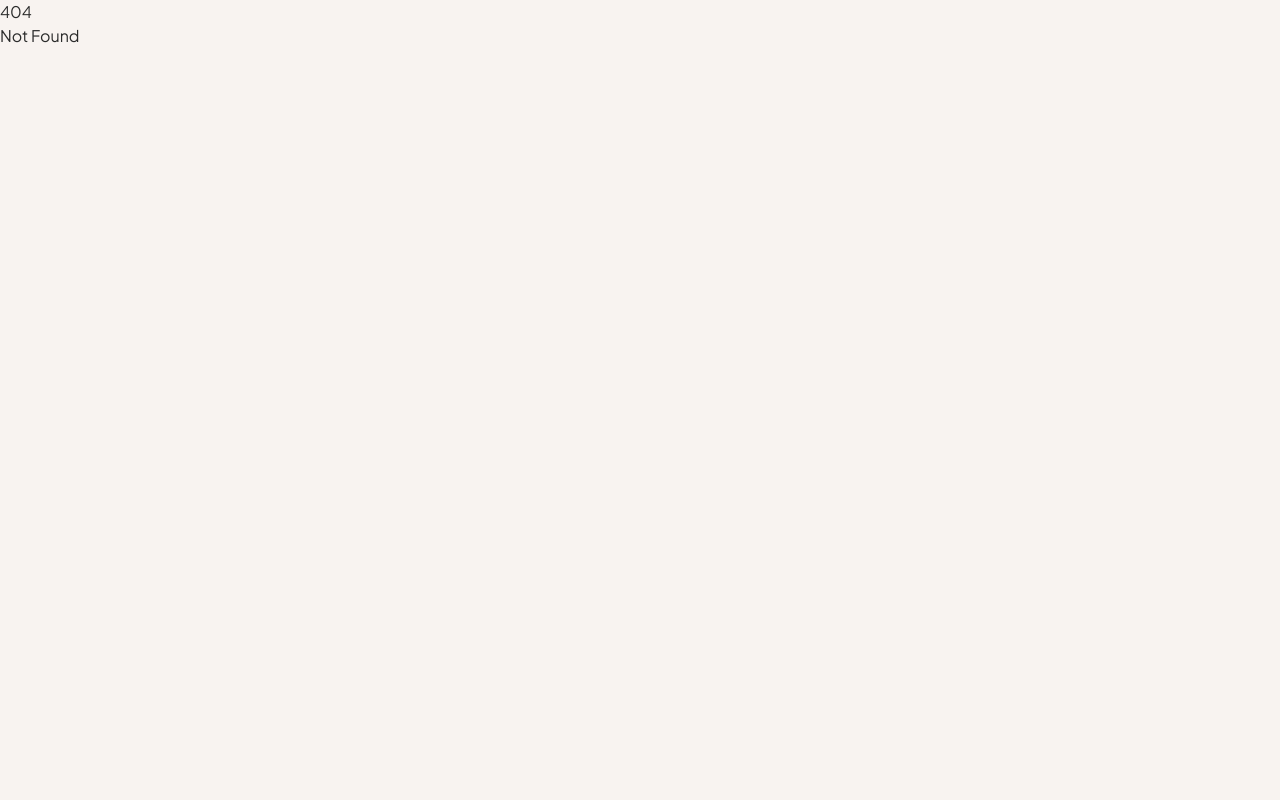
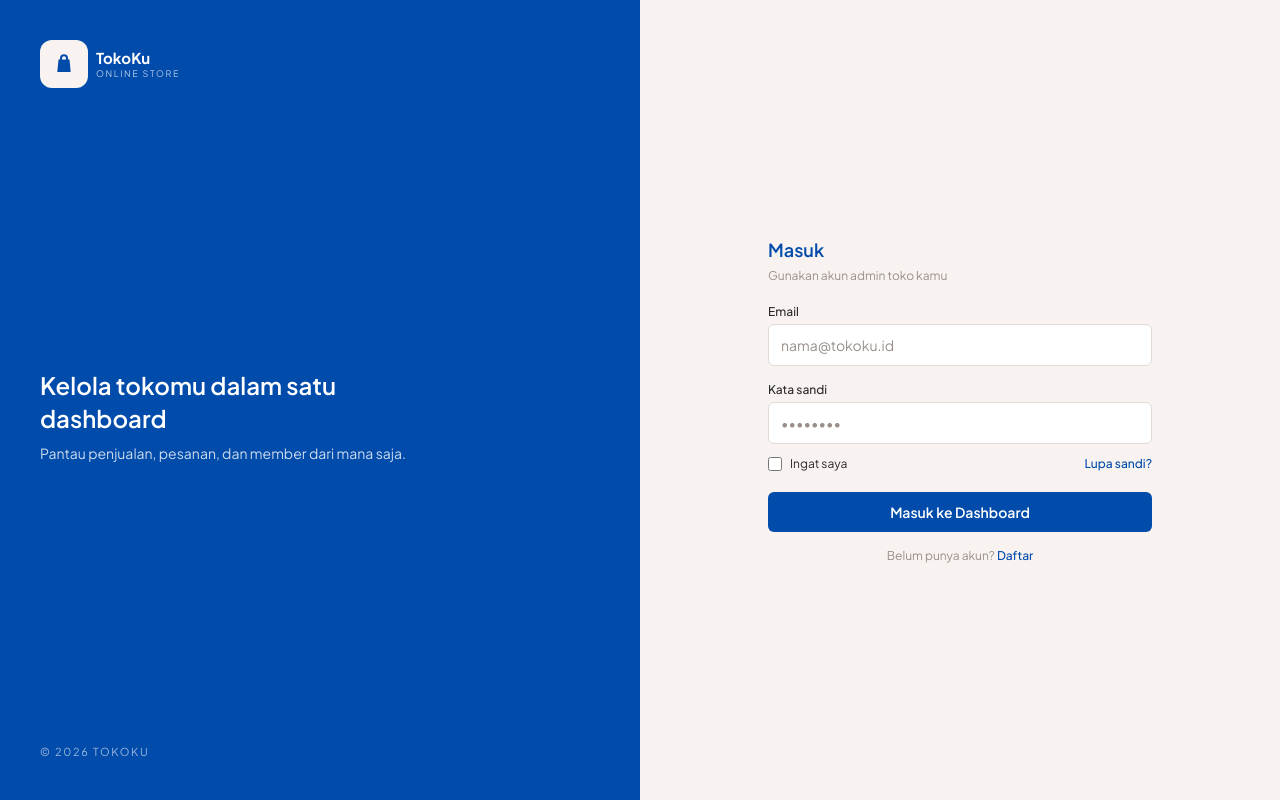
Before and after one commit to ronaldocristover/codebase-dashboard-flat, a SvelteKit app: page /login in a window 1280 px wide. Before the commit this address had no page. Built offline with nearby package versions, Linux system fonts and the light colour scheme.

Commit message:
feat: add login page with mock authentication

```diff
--- /dev/null
+++ b/src/routes/login/+page.svelte
@@ -0,0 +1,120 @@
+<script lang="ts">
+	import { goto } from '$app/navigation';
+	import { onMount } from 'svelte';
+	import { get } from 'svelte/store';
+	import { auth, login } from '#lib/stores/auth';
+	import Logo from '#lib/components/Logo.svelte';
+
+	const POLA_EMAIL = /^[^\s@]+@[^\s@]+\.[^\s@]+$/;
+
+	let email = $state('');
+	let password = $state('');
+	let errorEmail = $state('');
+	let errorPassword = $state('');
+
+	onMount(() => {
+		if (get(auth)) goto('/');
+	});
+
+	function kirim(event: SubmitEvent) {
+		event.preventDefault();
+		errorEmail = '';
+		errorPassword = '';
+
+		if (email.trim() === '') {
+			errorEmail = 'Email wajib diisi';
+		} else if (!POLA_EMAIL.test(email.trim())) {
+			errorEmail = 'Format email tidak valid';
+		}
+
+		if (password.trim() === '') {
+			errorPassword = 'Kata sandi wajib diisi';
+		}
+
+		if (errorEmail || errorPassword) return;
+
+		if (login(email, password)) {
+			goto('/');
+		}
+	}
+
+	const kolom =
+		'w-full rounded-md border border-line-strong bg-white px-3 py-2.5 text-sm text-ink outline-none placeholder:text-muted focus:border-primary';
+</script>
+
+<svelte:head>
+	<title>Masuk — TokoKu</title>
+</svelte:head>
+
+<div class="grid min-h-screen bg-cream md:grid-cols-2">
+	<div class="flex flex-col justify-between gap-8 bg-primary p-6 text-white md:p-10">
+		<Logo onDark size="lg" />
+
+		<div class="max-w-sm">
+			<h1 class="text-xl font-semibold leading-snug md:text-2xl">
+				Kelola tokomu dalam satu dashboard
+			</h1>
+			<p class="mt-2 text-sm text-white/80">
+				Pantau penjualan, pesanan, dan member dari mana saja.
+			</p>
+		</div>
+
+		<div class="text-[11px] uppercase tracking-[0.15em] text-white/60">© 2026 TokoKu</div>
+	</div>
+
+	<div class="flex items-center justify-center p-6 md:p-10">
+		<form class="w-full max-w-sm" onsubmit={kirim} novalidate>
+			<h2 class="text-lg font-semibold text-primary">Masuk</h2>
+			<p class="mb-5 mt-1 text-xs text-muted">Gunakan akun admin toko kamu</p>
+
+			<label for="email" class="mb-1 block text-xs font-medium text-ink">Email</label>
+			<input
+				id="email"
+				name="email"
+				type="email"
+				bind:value={email}
+				class={kolom}
+				placeholder="nama@tokoku.id"
+				autocomplete="email"
+			/>
+			{#if errorEmail}
+				<p class="mt-1 text-xs font-medium text-danger">{errorEmail}</p>
+			{/if}
+
+			<label for="password" class="mb-1 mt-4 block text-xs font-medium text-ink">
+				Kata sandi
+			</label>
+			<input
+				id="password"
+				name="password"
+				type="password"
+				bind:value={password}
+				class={kolom}
+				placeholder="••••••••"
+				autocomplete="current-password"
+			/>
+			{#if errorPassword}
+				<p class="mt-1 text-xs font-medium text-danger">{errorPassword}</p>
+			{/if}
+
+			<div class="mt-3 flex items-center justify-between text-xs text-ink">
+				<label class="flex items-center gap-2">
+					<input type="checkbox" class="h-3.5 w-3.5 accent-primary" />
+					Ingat saya
+				</label>
+				<a href="/login" class="font-medium text-primary">Lupa sandi?</a>
+			</div>
+
+			<button
+				type="submit"
+				class="mt-5 w-full rounded-md bg-primary px-4 py-2.5 text-sm font-semibold text-white hover:bg-primary/90"
+			>
+				Masuk ke Dashboard
+			</button>
+
+			<p class="mt-4 text-center text-xs text-muted">
+				Belum punya akun? <a href="/login" class="font-medium text-primary">Daftar</a>
+			</p>
+		</form>
+	</div>
+</div>
```
Also changed, not shown: 1 other file (tests, documents, lock files or other folders).
